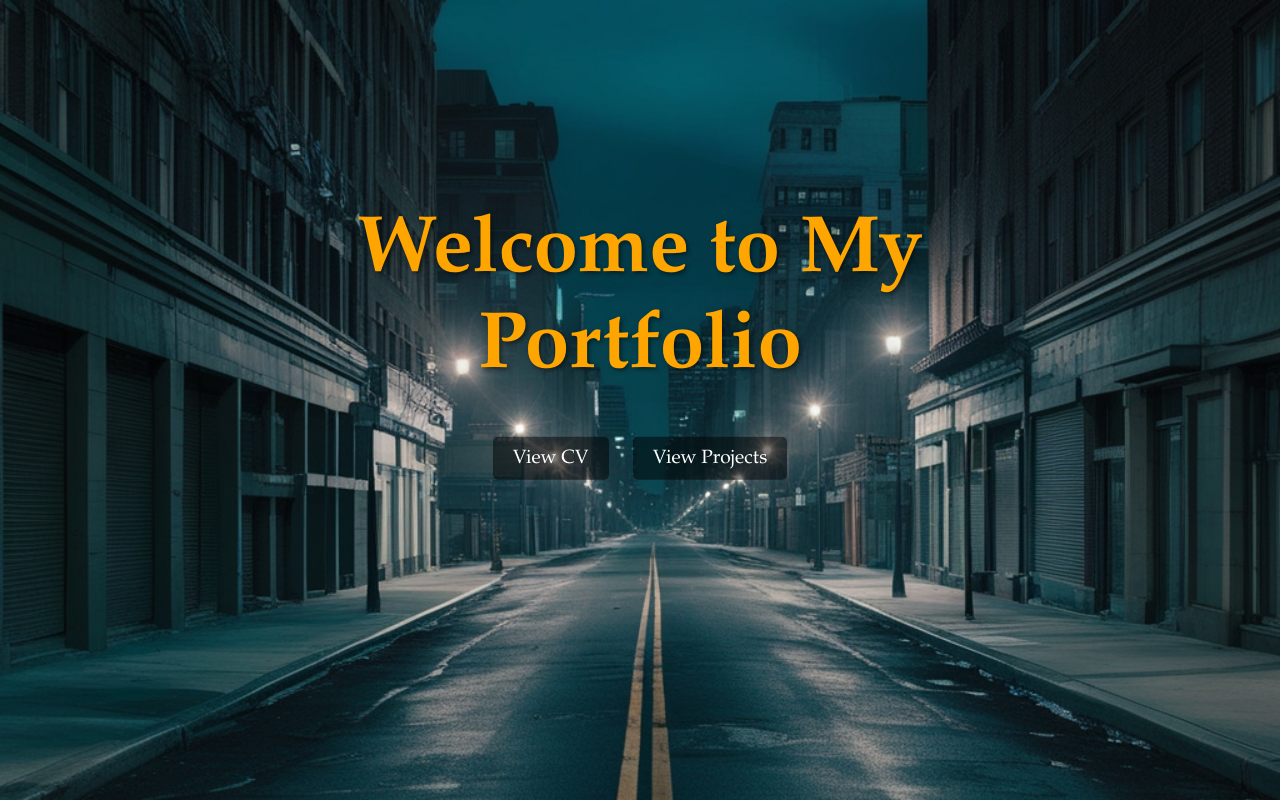
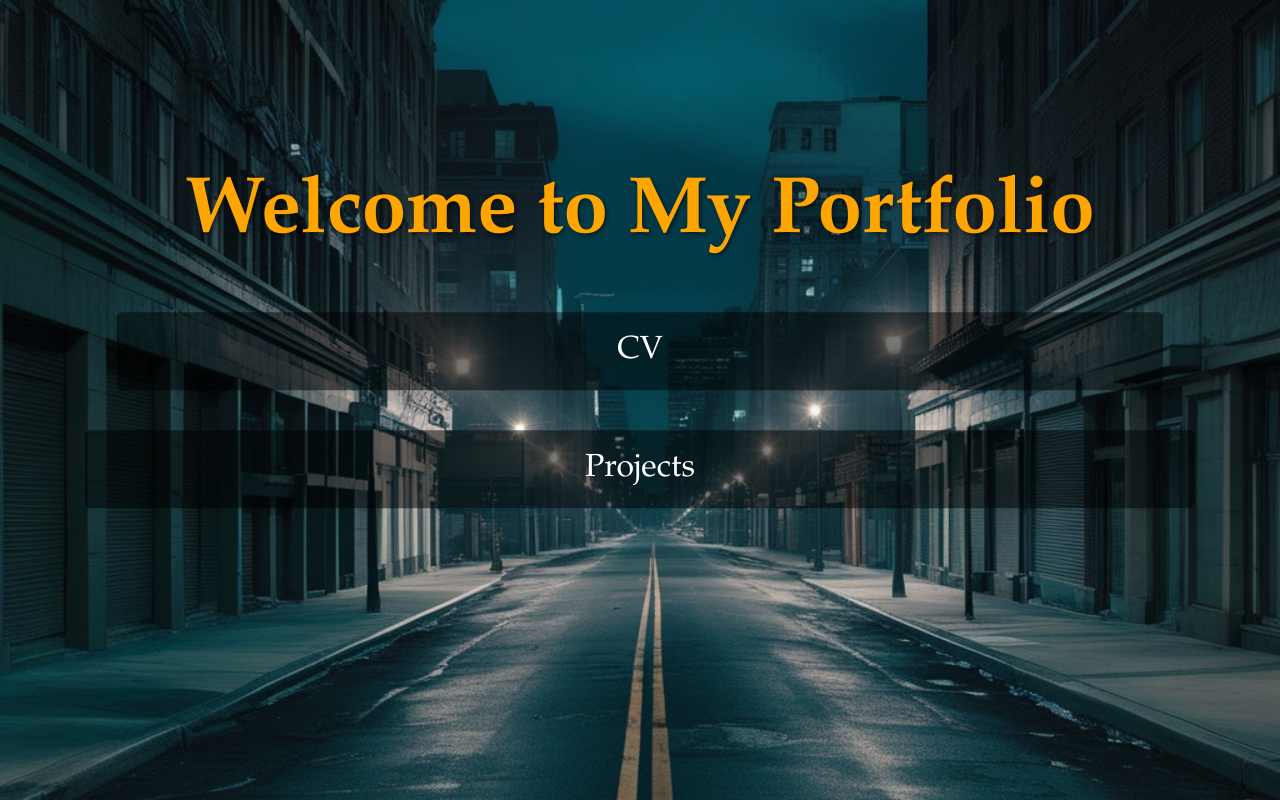
Before and after one commit to Deniz-KIRMIZI/Website, a plain HTML site: page index.html in a window 1280 px wide. Drawn offline with Linux system fonts and the light colour scheme.

Commit message:
Update index.html

```diff
--- a/index.html
+++ b/index.html
@@ -34,9 +34,9 @@
         }
         .btn {
             display: inline-block;
-            padding: 10px 20px;
-            margin: 10px;
-            font-size: 1.2em;
+            padding: 20px 500px;
+            margin: 20px;
+            font-size: 2em;
             color: white;
             background-color: rgba(0, 0, 0, 0.5);
             text-decoration: none;
@@ -52,8 +52,8 @@
     <div class="bg-image">
         <div class="content">
             <h1>Welcome to My Portfolio</h1>
-            <a href="my_cv.pdf" class="btn" target="_blank">View CV</a>
-            <a href="#projects" class="btn">View Projects</a>
+            <a href="my_cv.pdf" class="btn" target="_blank">CV</a>
+            <a href="#projects" class="btn">Projects</a>
         </div>
     </div>
 </body>
```
